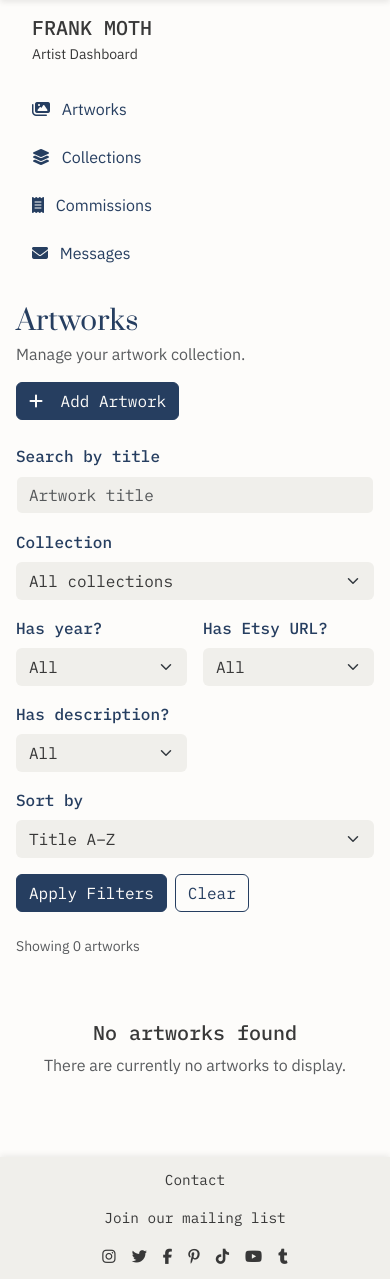
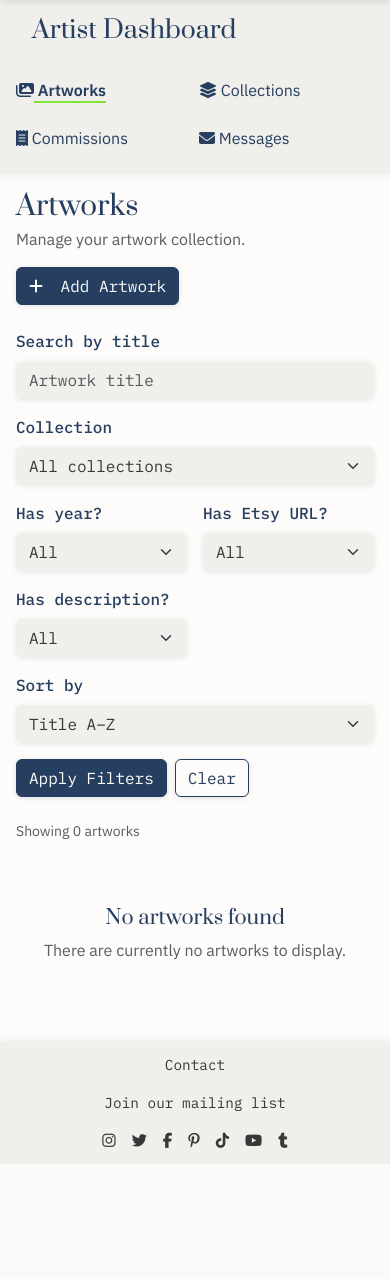
Before and after one commit to angela64711/fourth-milestone-project, a Django app: page /dashboard/ in a window 390 px wide. Shown: the part 70-1349 px from the top of the page. After the commit the page ends 1234 px from the top, so only its background shows below. Run offline with Django 5.2, Linux system fonts and the light colour scheme; the visitor is signed in with stand-in values (Sample User, id 1); data that the repository does not hold is empty; some libraries are stand-ins or nearby versions.

Commit message:
Refined responsive dashboard navigation, active states, spacing, background separation, and hover and shadow effects.

```diff
--- a/dashboard/templates/dashboard/artwork_list.html
+++ b/dashboard/templates/dashboard/artwork_list.html
@@ -10,40 +10,40 @@
     <div class="row">
 
         <!-- Dashboard navigation -->
-        <aside id="dashboard-sidebar" class="col-12 col-lg-3 col-xl-2 p-3 p-lg-4 p-xl-2">
+        <aside id="dashboard-sidebar" class="col-12 col-lg-3 col-xxl-2 p-3 p-lg-4">
 
             <div class="mb-4 ms-3">
-                <h2 class="h5 mb-1">FRANK MOTH</h2>
-                <p class="small mb-0">Artist Dashboard</p>
+                <h2 class="mb-1">Artist Dashboard</h2>
             </div>
 
             <nav aria-label="Artist dashboard navigation">
-                <ul class="nav flex-column gap-2">
 
-                    <li class="nav-item">
+                <ul class="nav row row-cols-2 row-cols-sm-4 row-cols-lg-1 g-2">
+
+                    <li class="nav-item col ms-xl-3">
                         <a class="nav-link active" href="{% url 'dashboard:home' %}" aria-current="page">
-                            <i class="fa-solid fa-images me-2" aria-hidden="true"></i>
+                            <i class="fa-solid fa-images me-md-2" aria-hidden="true"></i>
                             Artworks
                         </a>
                     </li>
 
-                    <li class="nav-item">
+                    <li class="nav-item col ms-xl-3">
                         <span class="nav-link">
-                            <i class="fa-solid fa-layer-group me-2" aria-hidden="true"></i>
+                            <i class="fa-solid fa-layer-group me-md-2" aria-hidden="true"></i>
                             Collections
                         </span>
                     </li>
 
-                    <li class="nav-item">
+                    <li class="nav-item col ms-xl-3">
                         <span class="nav-link">
-                            <i class="fa-solid fa-receipt me-2" aria-hidden="true"></i>
+                            <i class="fa-solid fa-receipt me-md-2" aria-hidden="true"></i>
                             Commissions
                         </span>
                     </li>
 
-                    <li class="nav-item">
+                    <li class="nav-item col ms-xl-3">
                         <span class="nav-link">
-                            <i class="fa-solid fa-envelope me-2" aria-hidden="true"></i>
+                            <i class="fa-solid fa-envelope me-md-2" aria-hidden="true"></i>
                             Messages
                         </span>
                     </li>
@@ -54,7 +54,7 @@
         </aside>
 
         <!-- Artwork management -->
-        <section class="col-12 col-lg-9 col-xl-10 p-3 p-lg-4" aria-labelledby="artwork-management-heading">
+        <section class="col-12 col-lg-9 col-xxl-10 p-3 p-lg-4" aria-labelledby="artwork-management-heading">
 
             <!-- Heading and add action -->
             <div class="d-flex flex-column flex-sm-row
--- a/static/css/dashboard.css
+++ b/static/css/dashboard.css
@@ -1,6 +1,6 @@
 
 
-/* Dashboard filters */
+/* ------------------------------------------------------Dashboard filters */
 #dashboard-layout .form-label {
     color: var(--dark-accent-color);
     font-family: var(--secondary-font);
@@ -13,6 +13,7 @@
     color: var(--text-color);
     border: 1px solid transparent;
     border-radius: 6px;
+    box-shadow: 0 1px 5px rgba(38, 62, 96, 0.12);
     transition: box-shadow 0.2s ease, border-color 0.2s ease;
 }
 
@@ -45,11 +46,12 @@
 /* Dashboard buttons */
 #dashboard-layout .btn {
     border-radius: 6px;
+    box-shadow: 0 1px 5px rgba(38, 62, 96, 0.15);
     transition: box-shadow 0.2s ease, transform 0.2s ease;
 }
 
 #dashboard-layout .btn:hover {
-    box-shadow: 0 3px 10px rgba(38, 62, 96, 0.2);
+    box-shadow: 0 3px 10px rgba(38, 62, 96, 0.25);
     transform: translateY(-1px);
 }
 
@@ -84,11 +86,22 @@
 }
 
 
+/*---------------------------------------------------------- Dashboard sidebar navigation */
 
-/*---------------------------------------------------------- Dashboard sidebar navigation */
+#dashboard-sidebar {
+    background-color: var(--background-color);
+    box-shadow: 3px 0 10px rgba(38, 62, 96, 0.10);
+}
+
+#dashboard-layout h2 {
+    color: var(--dark-accent-color);
+    font-family: var(--primary-font);
+}
 
 #dashboard-sidebar .nav-link {
     color: var(--dark-accent-color);
+    padding-left: 0;
+    padding-right: 0;
     text-decoration: underline;
     text-decoration-color: transparent;
     text-decoration-thickness: 2px;
@@ -102,6 +115,14 @@
     text-decoration-color: var(--accent-color);
     transform: translateX(4px);
 }
+
+
+#dashboard-sidebar .nav-link.active {
+    color: var(--dark-accent-color);
+    text-decoration-color: var(--accent-color);
+    font-weight: 600;
+}
+
 
 
 /* -----------------------------------------------Dashboard pagination */
```
